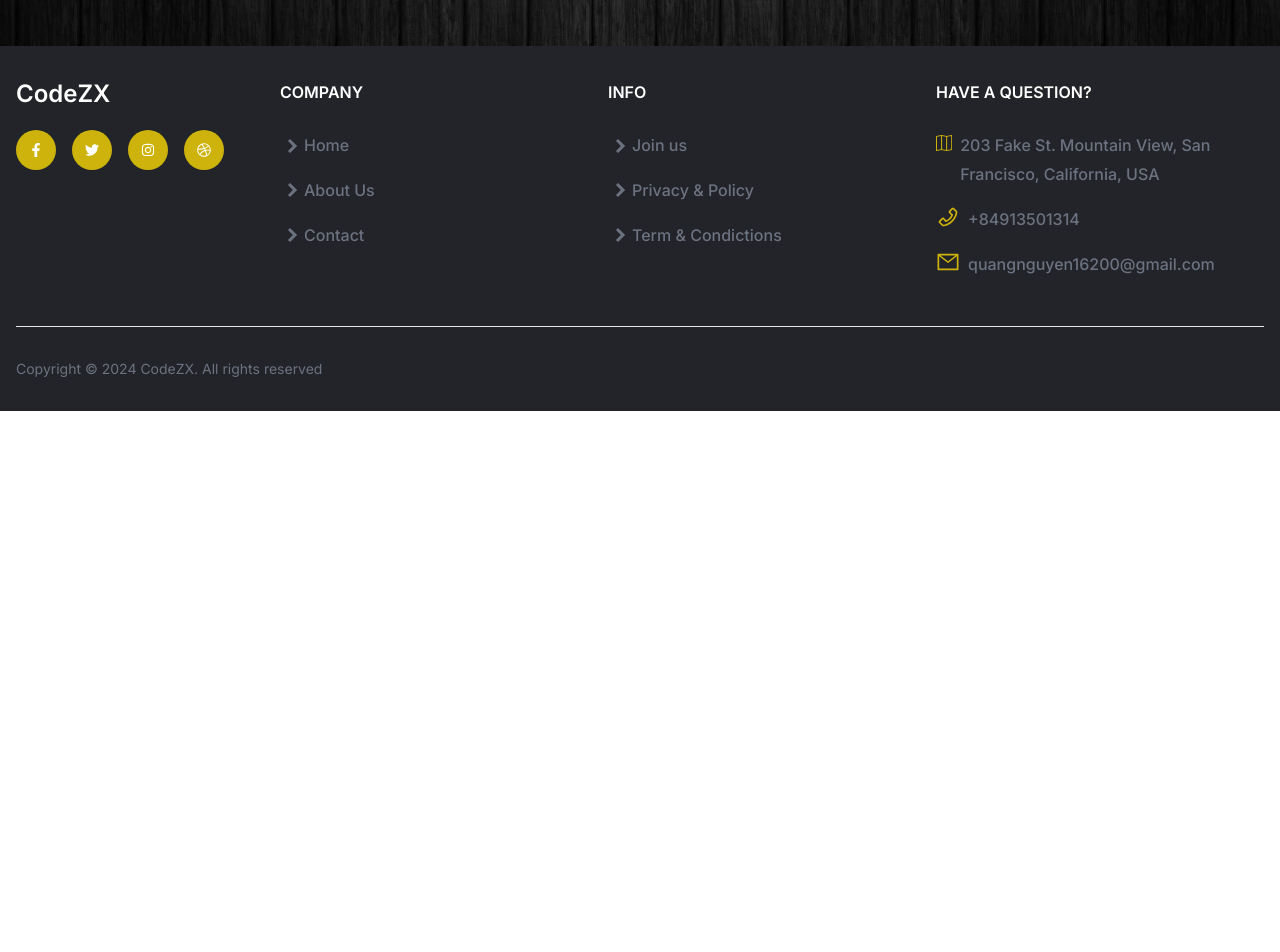
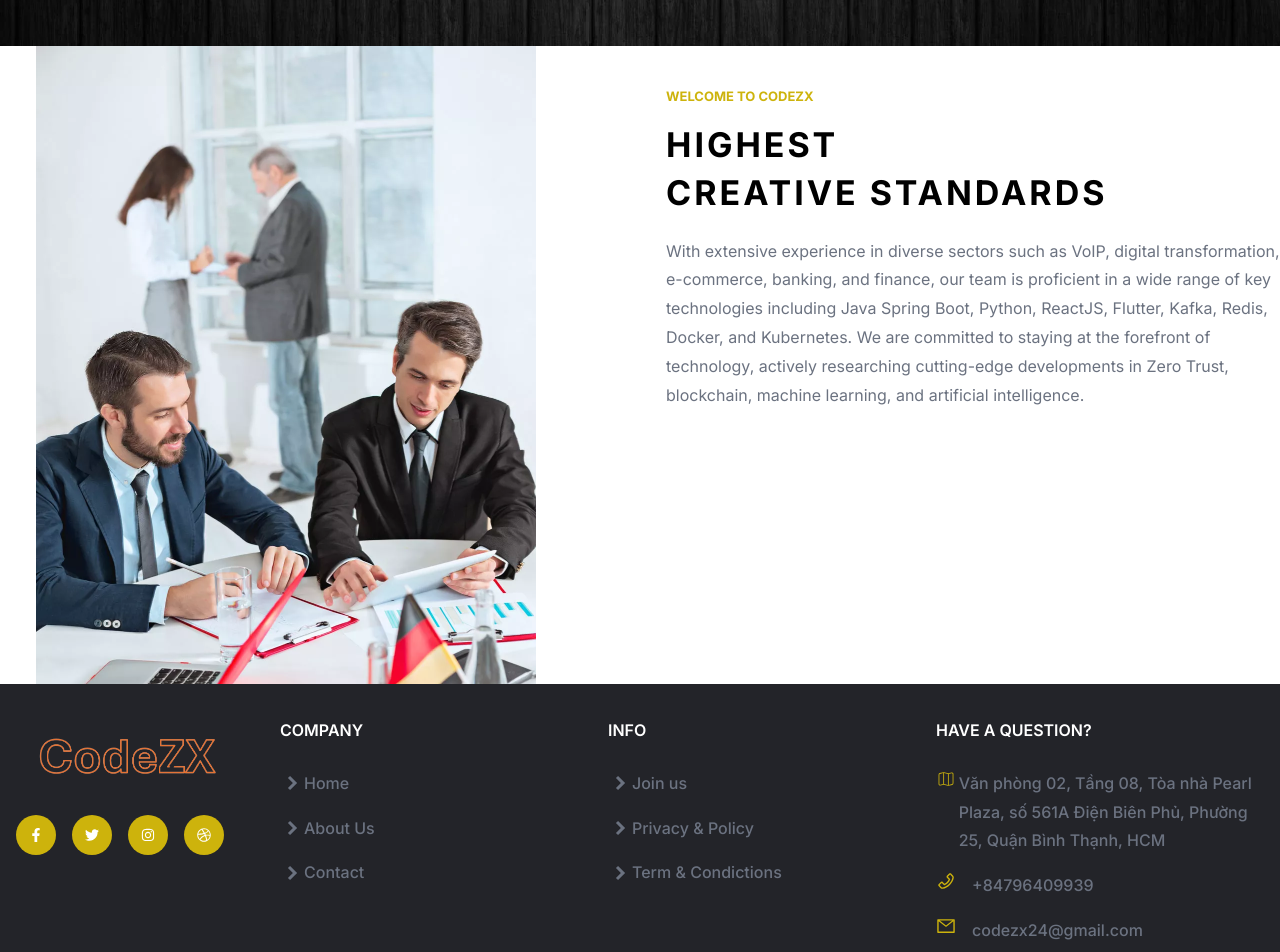
Before and after one commit to codezxvn/intro-page, a Next.js app: page / in a window 1280 px wide. Shown: the part 1500-2452 px from the top of the page. Before the commit the page ends 1911 px from the top, so only its background shows below. Built offline with nearby package versions, Linux system fonts and the light colour scheme.

Commit message:
done about-us component and add some animation

```diff
--- a/src/app/page.tsx
+++ b/src/app/page.tsx
@@ -1,4 +1,4 @@
-import { Footer, Header } from "@/components/organisms";
+import { About, Footer, Header } from "@/components/organisms";
 
 import { SolutionOrganisms } from "@/components/organisms";
 
@@ -7,6 +7,7 @@ export default function Home() {
     <>
       <Header />
       <SolutionOrganisms />
+      <About />
       <Footer />
     </>
   );
--- a/src/components/molecures/footer/company-info.tsx
+++ b/src/components/molecures/footer/company-info.tsx
@@ -2,14 +2,12 @@ import { CompanyProps } from "../types/companyType";
 
 export default function CompanyMolicule({ Icon, info }: CompanyProps) {
   return (
-    <ul className="text-gray-500 dark:text-gray-400 font-medium flex mb-4">
-      <li className="flex">
-        <a href="#">
-          <Icon className="text-neutral text-2xl" />
-        </a>
-        <span className="w-13">
-            <h1 className="ml-2">{info}</h1>
+    <ul className="text-gray-500 dark:text-gray-400 font-medium mb-4">
+      <li className="table-cell">
+        <span className="table-cell">
+          <Icon className="text-neutral text-xl mr-4" />
         </span>
+        <span className="w-13 table-cell align-top">{info}</span>
       </li>
     </ul>
   );
--- a/src/components/molecures/index.ts
+++ b/src/components/molecures/index.ts
@@ -2,3 +2,4 @@ export { default as CardMolicule } from "./card";
 export { default as NavBar } from "./navbar/navbar";
 export { default as ContentMoliCule } from "./footer/content";
 export { default as CompanyMolicule } from "./footer/company-info";
+export { default as WelcomeMolicule } from "./welcome";
--- /dev/null
+++ b/src/components/molecures/styles/Welcome.module.css
@@ -0,0 +1,31 @@
+.title {
+    font-size: 13px;
+    display: block;
+    margin-bottom: 15px;
+    text-transform: uppercase;
+
+}
+
+.content {
+    font-size: 34px;
+    font-weight: 700;
+    line-height: 1.4;
+    letter-spacing: 3px;
+}
+
+@keyframes fadeInFromBottom {
+    from {
+        opacity: 0;
+        transform: translateY(20px);
+    }
+    to {
+        opacity: 1;
+        transform: translateY(0);
+    }
+}
+
+.fadeInFromBottom {
+    animation-name: fadeInFromBottom;
+    animation-duration: 2s;
+    animation-fill-mode: both;
+}
--- /dev/null
+++ b/src/components/molecures/types/welcomeType.ts
@@ -0,0 +1,4 @@
+export type WelComeProps = {
+  heading: string;
+  body: string;
+};
--- /dev/null
+++ b/src/components/molecures/welcome.tsx
@@ -0,0 +1,16 @@
+import { WelComeProps } from "./types/welcomeType";
+import styles from "./styles/Welcome.module.css";
+export default function WelcomeMolicule({ heading, body }: WelComeProps) {
+  return (
+    <div className={`grid pt-10 ${styles.fadeInFromBottom}`}>
+      <span className={`uppercase font-bold text-sm text-neutral ${styles.title}`}>
+        Welcome to {heading}
+      </span>
+      <h2 className={`uppercase text-2xl mb-5 ${styles.content}`}>
+        Highest <br />
+        Creative standards
+      </h2>
+      <p className="text-gray-500 block">{body}</p>
+    </div>
+  );
+}
--- /dev/null
+++ b/src/components/organisms/about.tsx
@@ -0,0 +1,36 @@
+"use client";
+
+import Image from "next/image";
+import { WelcomeMolicule } from "../molecures";
+import { WelComeProps } from "../molecures/types/welcomeType";
+import { useIntersectionObserver } from "usehooks-ts";
+export default function About() {
+  const { isIntersecting, ref } = useIntersectionObserver({
+    threshold: 0.5,
+    freezeOnceVisible: true,
+  });
+  const welcomeInfo: WelComeProps = {
+    heading: "CodeZX",
+    body: "With extensive experience in diverse sectors such as VoIP, digital transformation, e-commerce, banking, and finance, our team is proficient in a wide range of key technologies including Java Spring Boot, Python, ReactJS, Flutter, Kafka, Redis, Docker, and Kubernetes. We are committed to staying at the forefront of technology, actively researching cutting-edge developments in Zero Trust, blockchain, machine learning, and artificial intelligence.",
+  };
+  return (
+    <section className="relative w-full ml-5 pl-4 pr-4">
+      <div className="max-w-full">
+        <div className="grid grid-cols-1 md:grid-cols-2 gap-3">
+          <div>
+            <Image
+              src="/images/about.png"
+              width={500}
+              height={500}
+              alt="Picture of the author"
+            />
+          </div>
+          <div>
+            <div ref={ref} className="w-full"></div>
+            {isIntersecting && <WelcomeMolicule {...welcomeInfo} />}
+          </div>
+        </div>
+      </div>
+    </section>
+  );
+}
--- a/src/components/organisms/footer.tsx
+++ b/src/components/organisms/footer.tsx
@@ -9,20 +9,21 @@ import {
 } from "react-icons/fa";
 import { CompanyProps } from "../molecures/types/companyType";
 import { AiOutlineMail, AiOutlinePhone } from "react-icons/ai";
-import { BsMap } from "react-icons/bs";
+import Image from "next/image";
+import { CiMap } from "react-icons/ci";
 export default function Footer() {
   const companyInfo: CompanyProps[] = [
     {
-      Icon: BsMap,
-      info: "203 Fake St. Mountain View, San Francisco, California, USA",
+      Icon: CiMap,
+      info: "Văn phòng 02, Tầng 08, Tòa nhà Pearl Plaza, số 561A Điện Biên Phủ, Phường 25, Quận Bình Thạnh, HCM",
     },
     {
       Icon: AiOutlinePhone,
-      info: "+84913501314",
+      info: "+84796409939",
     },
     {
       Icon: AiOutlineMail,
-      info: "quangnguyen16200@gmail.com",
+      info: "codezx24@gmail.com",
     },
   ];
 
@@ -88,9 +89,11 @@ export default function Footer() {
         <div className="md:flex md:justify-between">
           <div className="mb-6 md:mb-0 flex flex-col">
             <a href="#" className="flex mb-5">
-              <span className="self-center text-2xl font-semibold whitespace-nowrap text-white">
-                CodeZX
-              </span>
+            <Image
+              src="/images/logo.png"
+              width={500}
+              height={500}
+              alt="Picture of the author"/>
               <br />
             </a>
             <div className="flex">
--- a/src/components/organisms/index.ts
+++ b/src/components/organisms/index.ts
@@ -1,3 +1,4 @@
 export { default as Header } from "./header";
 export { default as SolutionOrganisms } from "./solution-content";
 export { default as Footer } from "./footer";
+export { default as About } from "./about";
--- a/src/components/organisms/solution-content.tsx
+++ b/src/components/organisms/solution-content.tsx
@@ -8,6 +8,7 @@ import { GiArtificialIntelligence, GiDigitalTrace } from "react-icons/gi";
 import Image from "next/image";
 import { CardProps } from "../molecures/types/solutionType";
 import { useIntersectionObserver } from "usehooks-ts";
+import { SlEarphonesAlt } from "react-icons/sl";
 
 export default function SolutionOrganisms() {
   const { isIntersecting, ref } = useIntersectionObserver({
@@ -24,19 +25,19 @@ export default function SolutionOrganisms() {
       iconAPI: BsBarChartLine,
     },
     {
-      title: "Application Development",
-      iconAPI: AiOutlineIdcard,
+      title: "VoIP Technology",
+      iconAPI: SlEarphonesAlt,
     },
     {
       title: "Web Development",
       iconAPI: BsWindowSplit,
     },
     {
-      title: "Machine Learning",
+      title: "Artificial Intelligence",
       iconAPI: GiArtificialIntelligence,
     },
     {
-      title: "Finance Technology",
+      title: "Financial Technology",
       iconAPI: BsBank,
     },
   ];
--- a/src/components/organisms/styles/SolutionContent.module.css
+++ b/src/components/organisms/styles/SolutionContent.module.css
@@ -1,4 +1,3 @@
-/* SolutionContent.module.css */
 .section {
   padding: 7em 0;
   position: relative;
@@ -43,7 +42,7 @@
   gap: var(--gap);
 }
 
-.grid-container > * {
+.grid-container>* {
   flex: 1 0 var(--min);
 }
 
```
Also changed, not shown: public/images/about.png (added), public/images/logo.png (added).
